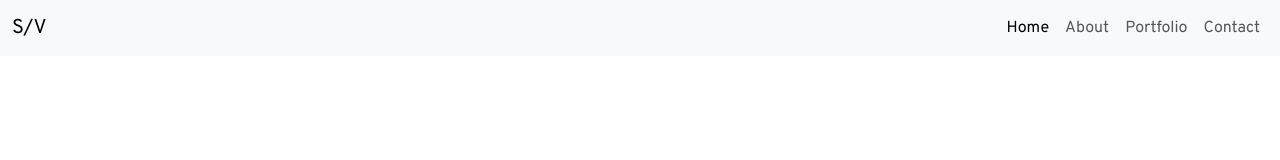
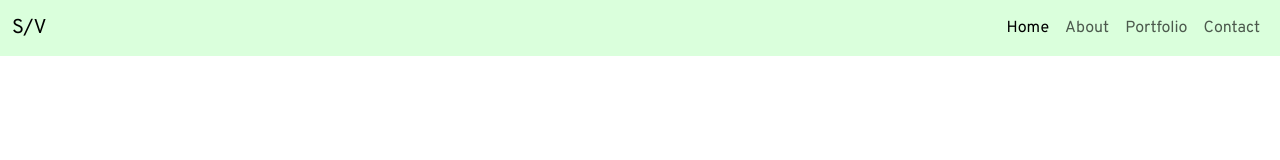
Before and after one commit to sarahvue/portfolio-project, a plain HTML site: page index.html in a window 1280 px wide. Drawn offline with nearby package versions, Linux system fonts and the light colour scheme.

Commit message:
Updated nav and folders

```diff
--- a/index.html
+++ b/index.html
@@ -20,11 +20,11 @@
       integrity="sha384-YvpcrYf0tY3lHB60NNkmXc5s9fDVZLESaAA55NDzOxhy9GkcIdslK1eN7N6jIeHz"
       crossorigin="anonymous"
     ></script>
-    <link rel="stylesheet" href="styles.css" />
+    <link rel="stylesheet" href="/src/styles.css" />
     <title>Sarah | Web Application Developer</title>
   </head>
   <body>
-    <nav class="navbar navbar-expand-lg bg-body-tertiary">
+    <nav class="navbar navbar-expand-lg custom-navbar">
       <div class="container-fluid">
         <a class="navbar-brand" href="#">S/V</a>
         <button
--- a/src/styles.css
+++ b/src/styles.css
@@ -7,3 +7,7 @@
 body {
   font-family: "Overpass", sans-serif;
 }
+
+.custom-navbar {
+  background-color: var(--primary-color) !important;
+}
```
Also changed, not shown: about.html (renamed from src/about.html), portfolio.html (renamed from src/portfolio.html).
